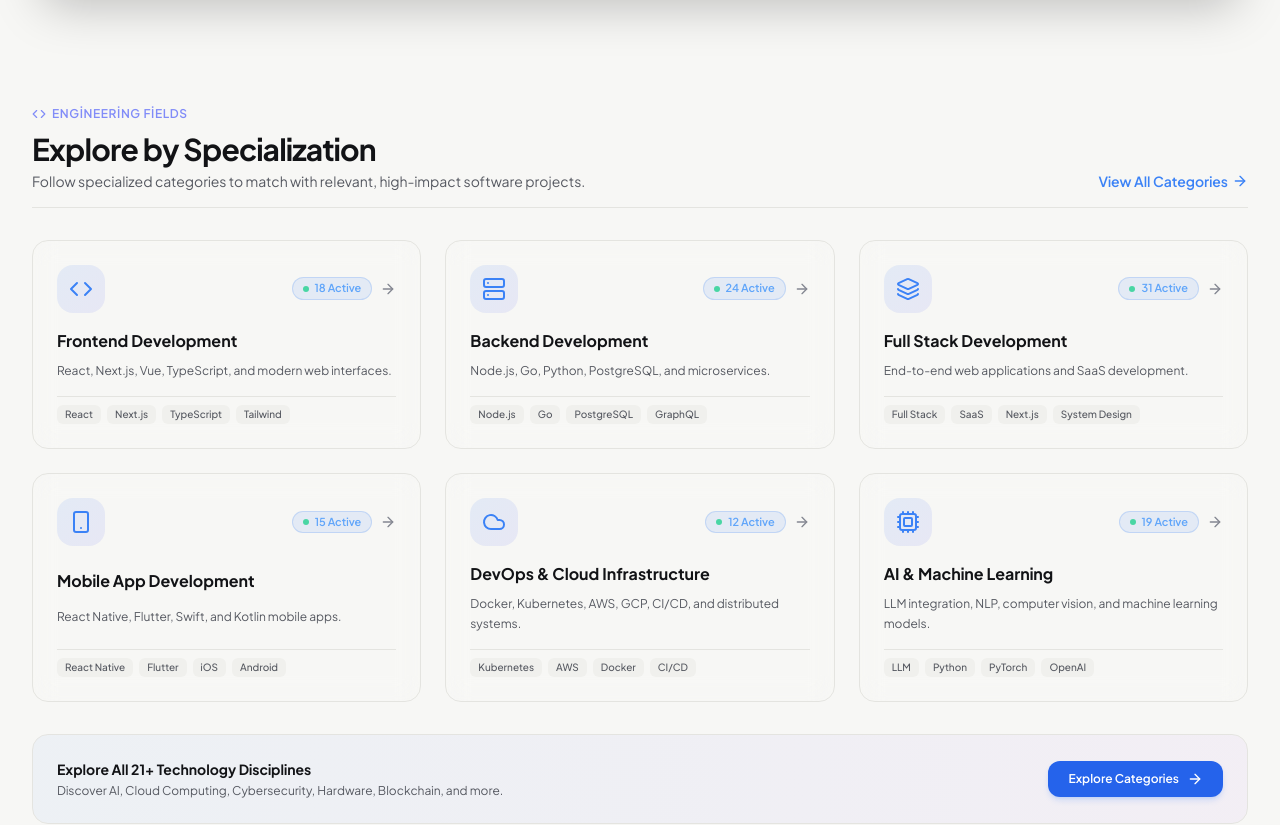
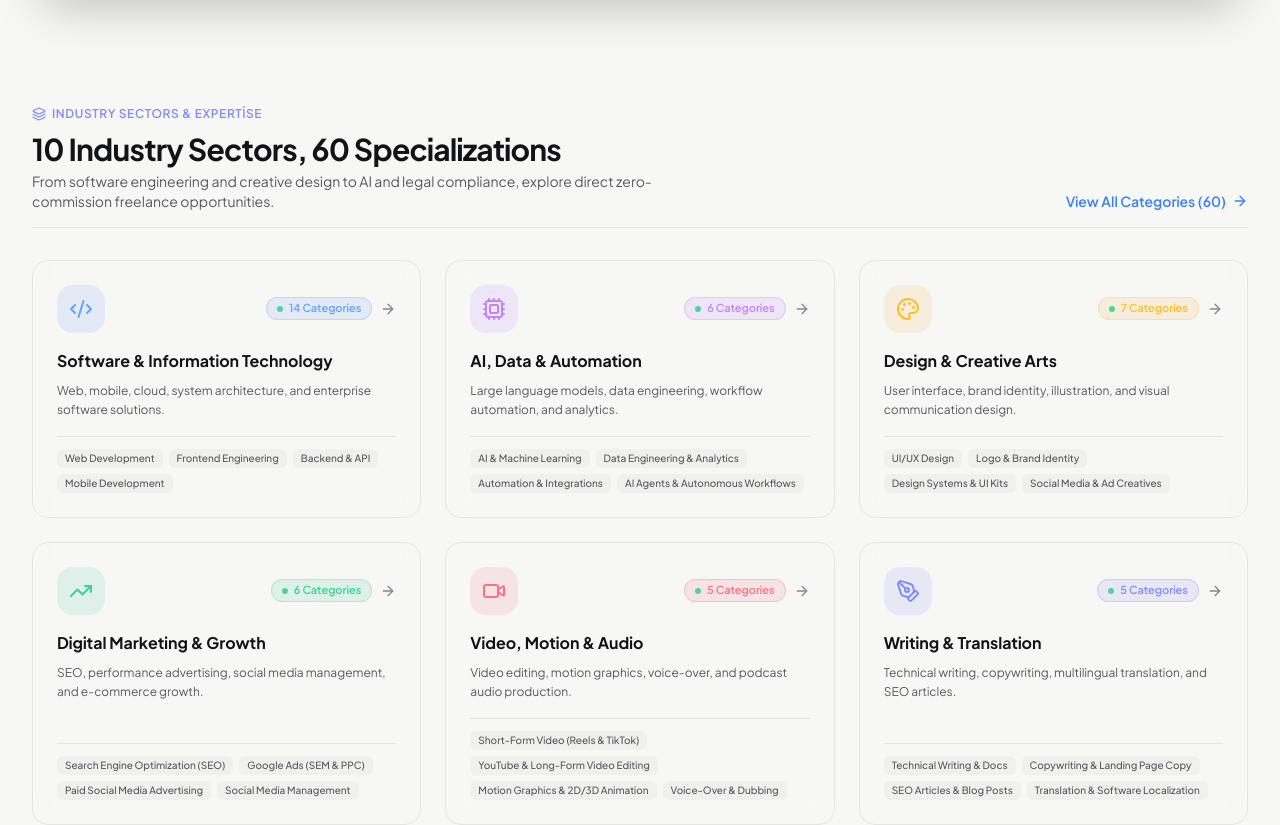
Before and after one commit to emirtdede/operis-platform, a Next.js app: page /en in a window 1280 px wide. Shown: the part 2500-3325 px from the top of the page. Built offline with nearby package versions, Linux system fonts and the light colour scheme; no server answers.

Commit message:
feat(taxonomy): showcase all 10 freelance sectors and 60 categories on homepage and directory

```diff
--- a/src/app/[locale]/page.tsx
+++ b/src/app/[locale]/page.tsx
@@ -1,7 +1,23 @@
 import type { Metadata } from "next";
 import Link from "next/link";
 import { setRequestLocale } from "next-intl/server";
-import { ArrowRight, Code, Server, Layers, Smartphone, Cloud, Cpu, Zap } from "lucide-react";
+import {
+  ArrowRight,
+  Code2,
+  Cpu,
+  Palette,
+  TrendingUp,
+  Video,
+  PenTool,
+  Briefcase,
+  Scale,
+  Box,
+  Headphones,
+  Zap,
+  Layers,
+  type LucideIcon,
+} from "lucide-react";
+import { SEED_SECTORS, SEED_CATEGORIES } from "@/db/seeds/categories";
 import { Button } from "@/src/components/ui/button";
 import { SpotlightCard } from "@/src/components/ui/spotlight-card";
 import { InteractiveArchitectureShowcase } from "@/src/components/diagrams/interactive-architecture-showcase";
@@ -66,74 +82,83 @@ export default async function LandingPage({ params }: { params: Promise<{ locale
 
   const isTr = locale === "tr";
 
-  const categories = [
-    {
-      slug: "frontend-ui",
-      name: isTr ? "Ön Yüz (Frontend) Geliştirme" : "Frontend Development",
-      description: isTr
-        ? "React, Next.js, Vue, TypeScript ve modern web arayüzleri."
-        : "React, Next.js, Vue, TypeScript, and modern web interfaces.",
-      icon: Code,
-      tags: ["React", "Next.js", "TypeScript", "Tailwind"],
-      accent: "from-blue-500/20 to-cyan-500/20",
-      projectCount: 18,
+  const sectors = SEED_SECTORS.map((sec) => {
+    const trans = isTr ? sec.translations.tr : sec.translations.en;
+    const subCategories = SEED_CATEGORIES.filter((c) => c.sectorKey === sec.key);
+    const topTags = subCategories
+      .slice(0, 4)
+      .map((c) => (isTr ? c.translations.tr.name : c.translations.en.name));
+
+    const iconMap: Record<string, LucideIcon> = {
+      "sector-software-it": Code2,
+      "sector-ai-data": Cpu,
+      "sector-design-creative": Palette,
+      "sector-marketing-growth": TrendingUp,
+      "sector-video-audio": Video,
+      "sector-writing-translation": PenTool,
+      "sector-business-finance": Briefcase,
+      "sector-legal-compliance": Scale,
+      "sector-engineering-3d": Box,
+      "sector-operations-support": Headphones,
+    };
+
+    const colorMap: Record<string, { badge: string; iconBg: string }> = {
+      "sector-software-it": {
+        badge: "text-blue-400 bg-blue-500/10 border-blue-500/20",
+        iconBg: "text-blue-400 bg-blue-500/10",
       },
-    {
-      slug: "backend-api",
-      name: isTr ? "Arka Yüz (Backend) Geliştirme" : "Backend Development",
-      description: isTr
-        ? "Node.js, Go, Python, PostgreSQL ve mikroservis mimarileri."
-        : "Node.js, Go, Python, PostgreSQL, and microservices.",
-      icon: Server,
-      tags: ["Node.js", "Go", "PostgreSQL", "GraphQL"],
-      accent: "from-indigo-500/20 to-blue-500/20",
-      projectCount: 24,
+      "sector-ai-data": {
+        badge: "text-purple-400 bg-purple-500/10 border-purple-500/20",
+        iconBg: "text-purple-400 bg-purple-500/10",
       },
-    {
-      slug: "web-development",
-      name: isTr ? "Full Stack Geliştirme" : "Full Stack Development",
-      description: isTr
-        ? "Uçtan uca web ve SaaS uygulaması geliştirme projeleri."
-        : "End-to-end web applications and SaaS development.",
-      icon: Layers,
-      tags: ["Full Stack", "SaaS", "Next.js", "System Design"],
-      accent: "from-violet-500/20 to-indigo-500/20",
-      projectCount: 31,
+      "sector-design-creative": {
+        badge: "text-amber-400 bg-amber-500/10 border-amber-500/20",
+        iconBg: "text-amber-400 bg-amber-500/10",
       },
-    {
-      slug: "mobile-development",
-      name: isTr ? "Mobil Uygulama Geliştirme" : "Mobile App Development",
-      description: isTr
-        ? "React Native, Flutter, Swift ve Kotlin mobil çözümleri."
-        : "React Native, Flutter, Swift, and Kotlin mobile apps.",
-      icon: Smartphone,
-      tags: ["React Native", "Flutter", "iOS", "Android"],
-      accent: "from-cyan-500/20 to-teal-500/20",
-      projectCount: 15,
+      "sector-marketing-growth": {
+        badge: "text-emerald-400 bg-emerald-500/10 border-emerald-500/20",
+        iconBg: "text-emerald-400 bg-emerald-500/10",
       },
-    {
-      slug: "devops-cloud",
-      name: isTr ? "DevOps ve Bulut Altyapısı" : "DevOps & Cloud Infrastructure",
-      description: isTr
-        ? "Docker, Kubernetes, AWS, GCP, CI/CD ve dağıtık sistemler."
-        : "Docker, Kubernetes, AWS, GCP, CI/CD, and distributed systems.",
-      icon: Cloud,
-      tags: ["Kubernetes", "AWS", "Docker", "CI/CD"],
-      accent: "from-sky-500/20 to-blue-500/20",
-      projectCount: 12,
+      "sector-video-audio": {
+        badge: "text-rose-400 bg-rose-500/10 border-rose-500/20",
+        iconBg: "text-rose-400 bg-rose-500/10",
       },
-    {
-      slug: "ai-ml",
-      name: isTr ? "Yapay Zeka ve Makine Öğrenimi" : "AI & Machine Learning",
-      description: isTr
-        ? "LLM entegrasyonları, NLP, bilgisayarlı görü ve veri modelleri."
-        : "LLM integration, NLP, computer vision, and machine learning models.",
-      icon: Cpu,
-      tags: ["LLM", "Python", "PyTorch", "OpenAI"],
-      accent: "from-purple-500/20 to-pink-500/20",
-      projectCount: 19,
+      "sector-writing-translation": {
+        badge: "text-indigo-400 bg-indigo-500/10 border-indigo-500/20",
+        iconBg: "text-indigo-400 bg-indigo-500/10",
       },
-  ];
+      "sector-business-finance": {
+        badge: "text-cyan-400 bg-cyan-500/10 border-cyan-500/20",
+        iconBg: "text-cyan-400 bg-cyan-500/10",
+      },
+      "sector-legal-compliance": {
+        badge: "text-yellow-400 bg-yellow-500/10 border-yellow-500/20",
+        iconBg: "text-yellow-400 bg-yellow-500/10",
+      },
+      "sector-engineering-3d": {
+        badge: "text-teal-400 bg-teal-500/10 border-teal-500/20",
+        iconBg: "text-teal-400 bg-teal-500/10",
+      },
+      "sector-operations-support": {
+        badge: "text-fuchsia-400 bg-fuchsia-500/10 border-fuchsia-500/20",
+        iconBg: "text-fuchsia-400 bg-fuchsia-500/10",
+      },
+    };
+
+    return {
+      key: sec.key,
+      name: trans.name,
+      description: trans.description,
+      categoryCount: subCategories.length,
+      topCategories: topTags,
+      icon: iconMap[sec.key] || Briefcase,
+      colors: colorMap[sec.key] || {
+        badge: "text-blue-400 bg-blue-500/10 border-blue-500/20",
+        iconBg: "text-blue-400 bg-blue-500/10",
+      },
+      href: isTr ? `/tr/kategoriler?sector=${sec.key}` : `/en/categories?sector=${sec.key}`,
+    };
+  });
 
   const jsonLd = {
     "@context": "https://schema.org",
@@ -307,52 +332,57 @@ export default async function LandingPage({ params }: { params: Promise<{ locale
         </div>
       </section>
 
-      {/* 3. Dynamic Tech Category Matrix */}
+      {/* 3. Dynamic Sector & Category Matrix */}
       <section className="relative flex flex-col justify-center items-center w-full px-4 sm:px-6 lg:px-8 py-10 sm:py-14 snap-start scroll-mt-16">
         <div className="mx-auto max-w-7xl w-full space-y-8">
           <div className="flex flex-col sm:flex-row sm:items-end justify-between gap-4 border-b border-[var(--color-border-subtle)] pb-4">
             <div>
               <div className="inline-flex items-center gap-1.5 text-xs font-semibold uppercase tracking-wider text-indigo-400">
-                <Code className="h-3.5 w-3.5" aria-hidden="true" />
-                <span>{isTr ? "Teknoloji Dizinleri" : "Engineering Fields"}</span>
+                <Layers className="h-3.5 w-3.5" aria-hidden="true" />
+                <span>
+                  {isTr ? "Sektörler ve Uzmanlık Dizinleri" : "Industry Sectors & Expertise"}
+                </span>
               </div>
               <h2 className="text-2xl sm:text-3xl font-bold tracking-tight text-[var(--color-text-primary)] mt-1">
-                {isTr ? "Uzmanlık Alanlarına Göre Keşfedin" : "Explore by Specialization"}
+                {isTr
+                  ? "10 Ana Sektör, 60 Uzmanlık Alanı"
+                  : "10 Industry Sectors, 60 Specializations"}
               </h2>
-              <p className="text-sm text-[var(--color-text-secondary)] mt-1">
+              <p className="text-sm text-[var(--color-text-secondary)] mt-1 max-w-2xl">
                 {isTr
-                  ? "İlgi duyduğunuz kategorideki güncel projeleri inceleyin veya doğrudan teklif verin."
-                  : "Follow specialized categories to match with relevant, high-impact software projects."}
+                  ? "Yazılımdan tasarıma, yapay zekadan hukuka kadar tüm alanlarda doğrudan ve komisyonsuz serbest çalışma ekosistemi."
+                  : "From software engineering and creative design to AI and legal compliance, explore direct zero-commission freelance opportunities."}
               </p>
             </div>
             <Link
               href={isTr ? "/tr/kategoriler" : "/en/categories"}
-              className="inline-flex items-center gap-1 text-sm font-semibold text-blue-500 hover:text-blue-400 transition-colors"
+              className="inline-flex items-center gap-1.5 text-sm font-semibold text-blue-500 hover:text-blue-400 transition-colors shrink-0"
             >
-              <span>{isTr ? "Tüm Kategorileri Gör" : "View All Categories"}</span>
+              <span>{isTr ? "Tüm Kategorileri Gör (60)" : "View All Categories (60)"}</span>
               <ArrowRight className="h-4 w-4" aria-hidden="true" />
             </Link>
           </div>
 
           <div className="grid grid-cols-1 sm:grid-cols-2 lg:grid-cols-3 gap-6">
-            {categories.slice(0, 6).map((cat) => {
-              const Icon = cat.icon;
+            {sectors.map((sec) => {
+              const Icon = sec.icon;
               return (
-                <Link
-                  key={cat.slug}
-                  href={isTr ? `/tr/akis?category=${cat.slug}` : `/en/feed?category=${cat.slug}`}
-                  className="group block"
+                <Link key={sec.key} href={sec.href} className="group block">
+                  <SpotlightCard className="h-full p-6 transition-all duration-300 group-hover:-translate-y-1 group-hover:border-blue-500/40 flex flex-col justify-between">
+                    <div>
+                      <div className="flex items-center justify-between mb-4">
+                        <div
+                          className={`flex h-12 w-12 items-center justify-center rounded-2xl ${sec.colors.iconBg} group-hover:scale-110 transition-transform`}
                         >
-                  <SpotlightCard className="h-full p-6 transition-all duration-300 group-hover:-translate-y-1 group-hover:border-blue-500/40">
-                    <div className="flex items-center justify-between mb-4">
-                      <div className="flex h-12 w-12 items-center justify-center rounded-2xl bg-gradient-to-br from-blue-500/10 to-indigo-500/10 text-blue-500 group-hover:scale-110 transition-transform">
                           <Icon className="h-6 w-6" aria-hidden="true" />
                         </div>
                         <div className="flex items-center gap-2">
-                        <span className="inline-flex items-center gap-1.5 rounded-full bg-blue-500/10 border border-blue-500/20 px-2.5 py-0.5 text-[11px] font-semibold text-blue-400 group-hover:border-blue-500/40 transition-colors">
+                          <span
+                            className={`inline-flex items-center gap-1.5 rounded-full border px-2.5 py-0.5 text-[11px] font-semibold ${sec.colors.badge} transition-colors`}
+                          >
                             <span className="h-1.5 w-1.5 rounded-full bg-emerald-400 animate-pulse" />
                             <span>
-                            {cat.projectCount} {isTr ? "Aktif Proje" : "Active"}
+                              {sec.categoryCount} {isTr ? "Kategori" : "Categories"}
                             </span>
                           </span>
                           <ArrowRight
@@ -363,20 +393,21 @@ export default async function LandingPage({ params }: { params: Promise<{ locale
                       </div>
 
                       <h3 className="font-bold text-base text-[var(--color-text-primary)] group-hover:text-blue-400 transition-colors mb-2">
-                      {cat.name}
+                        {sec.name}
                       </h3>
 
                       <p className="text-xs text-[var(--color-text-secondary)] leading-relaxed mb-4">
-                      {cat.description}
+                        {sec.description}
                       </p>
+                    </div>
 
-                    <div className="flex flex-wrap gap-1.5 pt-2 border-t border-[var(--color-border-subtle)]/50">
-                      {cat.tags.map((tag) => (
+                    <div className="flex flex-wrap gap-1.5 pt-3 border-t border-[var(--color-border-subtle)]/50">
+                      {sec.topCategories.map((catName) => (
                         <span
-                          key={tag}
-                          className="inline-flex items-center rounded-md bg-[var(--color-surface-hover)] px-2 py-0.5 text-[10px] font-medium text-[var(--color-text-secondary)]"
+                          key={catName}
+                          className="inline-flex items-center rounded-md bg-[var(--color-surface-hover)] px-2 py-0.5 text-[10px] font-medium text-[var(--color-text-secondary)] group-hover:text-[var(--color-text-primary)] transition-colors"
                         >
-                          {tag}
+                          {catName}
                         </span>
                       ))}
                     </div>
@@ -386,25 +417,25 @@ export default async function LandingPage({ params }: { params: Promise<{ locale
             })}
           </div>
 
-          {/* Clean "Explore All 21+ Categories" Callout Banner */}
+          {/* Clean "Explore All 60 Categories" Callout Banner */}
           <div className="mt-8 rounded-2xl border border-[var(--color-border-subtle)] bg-gradient-to-r from-blue-500/5 via-indigo-500/5 to-purple-500/5 p-6 flex flex-col sm:flex-row items-center justify-between gap-4 text-center sm:text-left">
             <div className="space-y-1">
               <h4 className="text-sm font-bold text-[var(--color-text-primary)]">
                 {isTr
-                  ? "Tüm 21+ Teknoloji ve Mühendislik Disiplini"
-                  : "Explore All 21+ Technology Disciplines"}
+                  ? "Tüm 10 Sektör ve 60 Uzmanlık Kategorisi"
+                  : "Explore All 10 Sectors & 60 Categories"}
               </h4>
               <p className="text-xs text-[var(--color-text-secondary)]">
                 {isTr
-                  ? "Yapay Zeka, Bulut Bilişim, Siber Güvenlik, Donanım, Blokzincir ve daha fazlasını inceleyin."
-                  : "Discover AI, Cloud Computing, Cybersecurity, Hardware, Blockchain, and more."}
+                  ? "Yazılım, Yapay Zeka, Tasarım, Pazarlama, Hukuk, Finans ve daha fazlasını doğrudan inceleyin ve takip edin."
+                  : "Discover Software, AI, Design, Marketing, Legal, Finance, and more. Follow categories to build your custom direct feed."}
               </p>
             </div>
             <Link
               href={isTr ? "/tr/kategoriler" : "/en/categories"}
               className="inline-flex items-center gap-2 rounded-xl bg-blue-600 px-5 py-2.5 text-xs font-semibold text-white shadow-md shadow-blue-500/20 hover:bg-blue-500 transition-all shrink-0"
             >
-              <span>{isTr ? "Kategorileri Keşfet" : "Explore Categories"}</span>
+              <span>{isTr ? "Kategoriler Dizinine Git" : "Explore Categories"}</span>
               <ArrowRight className="h-4 w-4" aria-hidden="true" />
             </Link>
           </div>
--- a/src/components/categories/category-list-interactive.tsx
+++ b/src/components/categories/category-list-interactive.tsx
@@ -175,6 +175,7 @@ export interface CategoryListInteractiveProps {
   initialFollowedIds: string[];
   locale: string;
   hasSession?: boolean;
+  initialSector?: string;
 }
 
 export function CategoryListInteractive({
@@ -182,9 +183,10 @@ export function CategoryListInteractive({
   initialFollowedIds,
   locale,
   hasSession = false,
+  initialSector = "all",
 }: CategoryListInteractiveProps) {
   const isTr = locale === "tr";
-  const [selectedSector, setSelectedSector] = useState<string>("all");
+  const [selectedSector, setSelectedSector] = useState<string>(initialSector);
   const [searchQuery, setSearchQuery] = useState("");
   const [followedIds, setFollowedIds] = useState<Set<string>>(new Set(initialFollowedIds));
   const [isLoading, setIsLoading] = useState(false);
--- a/src/modules/categories/service.ts
+++ b/src/modules/categories/service.ts
@@ -1,5 +1,5 @@
 import crypto from "node:crypto";
-import { eq, and, asc, inArray } from "drizzle-orm";
+import { eq, and, asc, inArray, isNotNull } from "drizzle-orm";
 import { getDb, schema } from "@/src/lib/db";
 import { Locale } from "@/src/lib/i18n/config";
 import { SEED_CATEGORIES, SEED_SECTORS } from "@/db/seeds/categories";
@@ -136,7 +136,7 @@ export class CategoryService {
           isActive: schema.categories.isActive,
         })
         .from(schema.categories)
-        .where(eq(schema.categories.isActive, true))
+        .where(and(eq(schema.categories.isActive, true), isNotNull(schema.categories.parentId)))
         .orderBy(asc(schema.categories.sortOrder));
 
       if (categoryRows && categoryRows.length > 0) {
```
Also changed, not shown: src/app/[locale]/categories/page.tsx (+10 -1 lines). Lines whose indentation alone changed are shown as unchanged.
